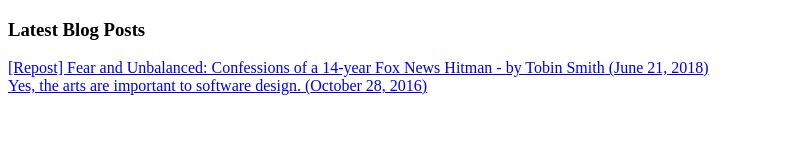
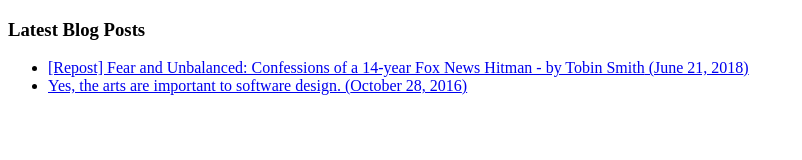
Before and after one commit to brianboyko/onPolitics, a Gatsby site: page / in a window 1280 px wide. Shown: the whole page, without its empty margins (0-802 px from the left). Built offline with nearby package versions, Linux system fonts and the light colour scheme; Gatsby itself is replaced by a stand-in of ours.

Commit message:
added ul

```diff
--- a/src/components/BlogPostList.js
+++ b/src/components/BlogPostList.js
@@ -21,6 +21,7 @@ export const BlogPostList = ({ data, styles, filterBy, header }) => {
   return (
     <div className={styles.postList}>
       {header ? <div>{header}</div> : null}
+      <ul>
         {posts.map((post, index) => (
           <PostLink
             styles={styles}
@@ -28,6 +29,7 @@ export const BlogPostList = ({ data, styles, filterBy, header }) => {
             post={post.node}
           />
         ))}
+      </ul>
     </div>
   )
 }
--- a/src/components/PostLink.js
+++ b/src/components/PostLink.js
@@ -7,11 +7,11 @@ export const PostLink = ({ post, styles }) => {
   const title = get(post, 'frontmatter.title', '')
   const date = get(post, 'frontmatter.date', '')
   return (
-    <div className={styles.postListItem || 'blog-post-list__item'}>
+    <li className={styles.postListItem || 'blog-post-list__item'}>
       <Link to={postPath}>
         {title} ({date})
       </Link>
-    </div>
+    </li>
   )
 }
 
```
Lines whose indentation alone changed are shown as unchanged.
